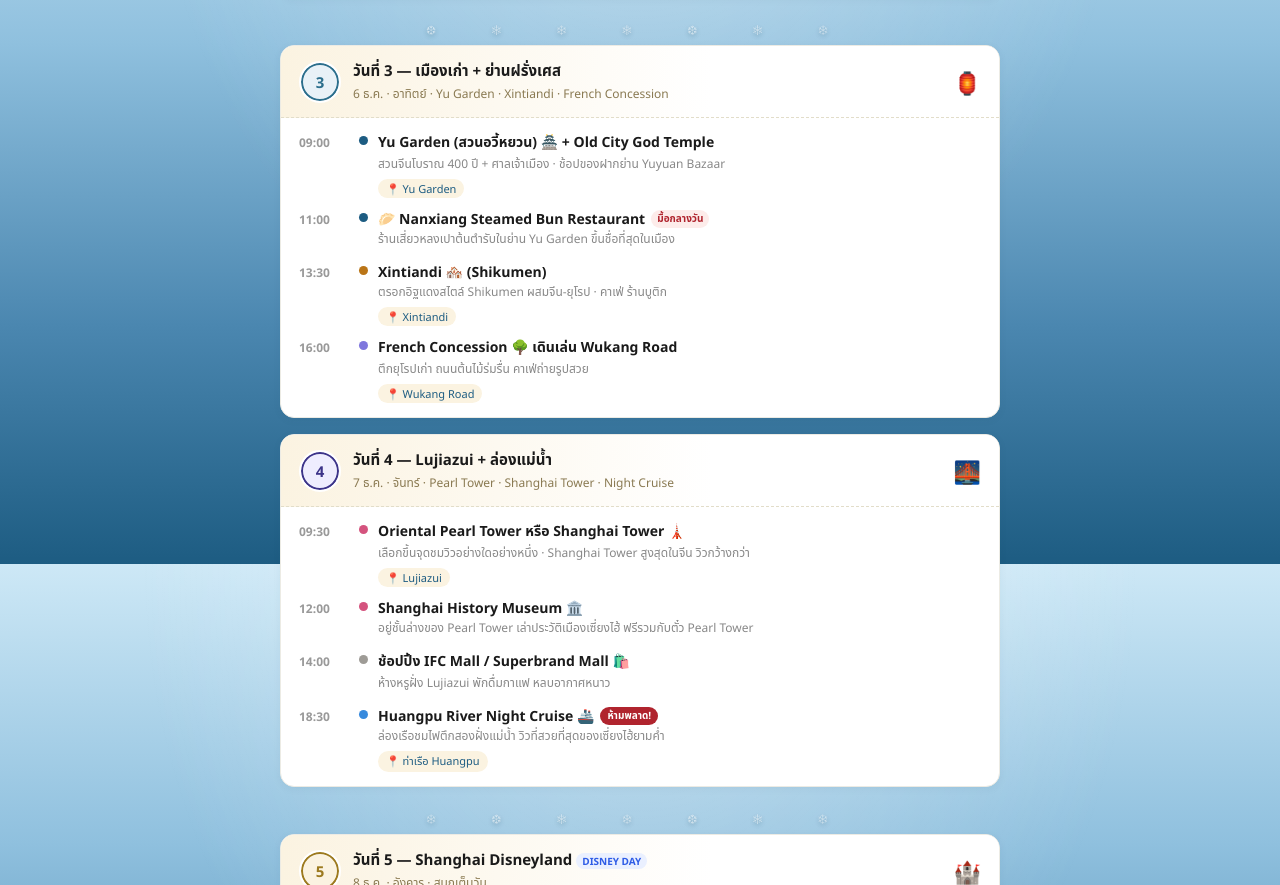
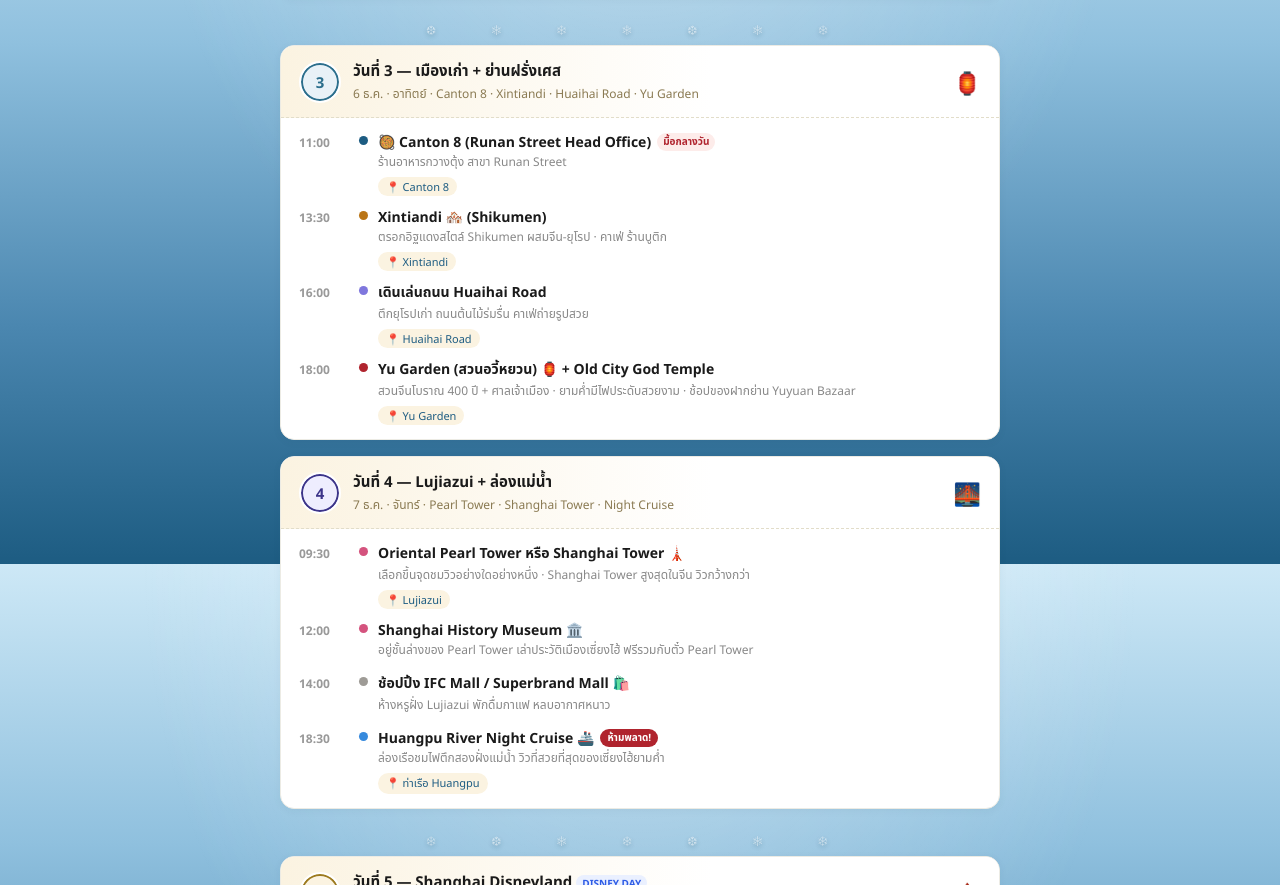
Before and after one commit to AmarAx23/SH-trip, a plain HTML site: page index.html in a window 1280 px wide. Shown: the part 1836-2721 px from the top of the page. Drawn offline with Linux system fonts and the light colour scheme.

Commit message:
Update index.html

```diff
--- a/index.html
+++ b/index.html
@@ -280,19 +280,15 @@
       <div class="day-badge d3-badge">3</div>
       <div class="day-info">
         <div class="day-name">วันที่ 3 — เมืองเก่า + ย่านฝรั่งเศส</div>
-        <div class="day-date">6 ธ.ค. · อาทิตย์ · Yu Garden · Xintiandi · French Concession</div>
+        <div class="day-date">6 ธ.ค. · อาทิตย์ · Canton 8 · Xintiandi · Huaihai Road · Yu Garden</div>
       </div>
       <div class="day-icon">🏮</div>
     </div>
     <div class="events">
-      <div class="event"><span class="event-time">09:00</span><div class="event-dot dot-green"></div><div class="event-content">
-        <div class="event-name">Yu Garden (สวนอวี้หยวน) 🏯 + Old City God Temple</div>
-        <div class="event-note">สวนจีนโบราณ 400 ปี + ศาลเจ้าเมือง · ช้อปของฝากย่าน Yuyuan Bazaar</div>
-        <a class="map-link" href="https://www.google.com/maps/search/?api=1&query=Yu+Garden+Shanghai" target="_blank">📍 Yu Garden</a>
-      </div></div>
       <div class="event"><span class="event-time">11:00</span><div class="event-dot dot-green"></div><div class="event-content">
-        <div class="event-name">🥟 Nanxiang Steamed Bun Restaurant <span class="tag-food">มื้อกลางวัน</span></div>
-        <div class="event-note">ร้านเสี่ยวหลงเปาต้นตำรับในย่าน Yu Garden ขึ้นชื่อที่สุดในเมือง</div>
+        <div class="event-name">🥘 Canton 8 (Runan Street Head Office) <span class="tag-food">มื้อกลางวัน</span></div>
+        <div class="event-note">ร้านอาหารกวางตุ้ง สาขา Runan Street</div>
+        <a class="map-link" href="https://www.google.com/maps/search/?api=1&query=Canton+8+Runan+Street+Shanghai" target="_blank">📍 Canton 8</a>
       </div></div>
       <div class="event"><span class="event-time">13:30</span><div class="event-dot dot-amber"></div><div class="event-content">
         <div class="event-name">Xintiandi 🏘️ (Shikumen)</div>
@@ -300,9 +296,14 @@
         <a class="map-link" href="https://www.google.com/maps/search/?api=1&query=Xintiandi+Shanghai" target="_blank">📍 Xintiandi</a>
       </div></div>
       <div class="event"><span class="event-time">16:00</span><div class="event-dot dot-purple"></div><div class="event-content">
-        <div class="event-name">French Concession 🌳 เดินเล่น Wukang Road</div>
+        <div class="event-name">เดินเล่นถนน Huaihai Road</div>
         <div class="event-note">ตึกยุโรปเก่า ถนนต้นไม้ร่มรื่น คาเฟ่ถ่ายรูปสวย</div>
-        <a class="map-link" href="https://www.google.com/maps/search/?api=1&query=Wukang+Road+Shanghai" target="_blank">📍 Wukang Road</a>
+        <a class="map-link" href="https://www.google.com/maps/search/?api=1&query=Huaihai+Road+Shanghai" target="_blank">📍 Huaihai Road</a>
+      </div></div>
+      <div class="event"><span class="event-time">18:00</span><div class="event-dot dot-orange"></div><div class="event-content">
+        <div class="event-name">Yu Garden (สวนอวี้หยวน) 🏮 + Old City God Temple</div>
+        <div class="event-note">สวนจีนโบราณ 400 ปี + ศาลเจ้าเมือง · ยามค่ำมีไฟประดับสวยงาม · ช้อปของฝากย่าน Yuyuan Bazaar</div>
+        <a class="map-link" href="https://www.google.com/maps/search/?api=1&query=Yu+Garden+Shanghai" target="_blank">📍 Yu Garden</a>
       </div></div>
     </div>
   </div>
```
